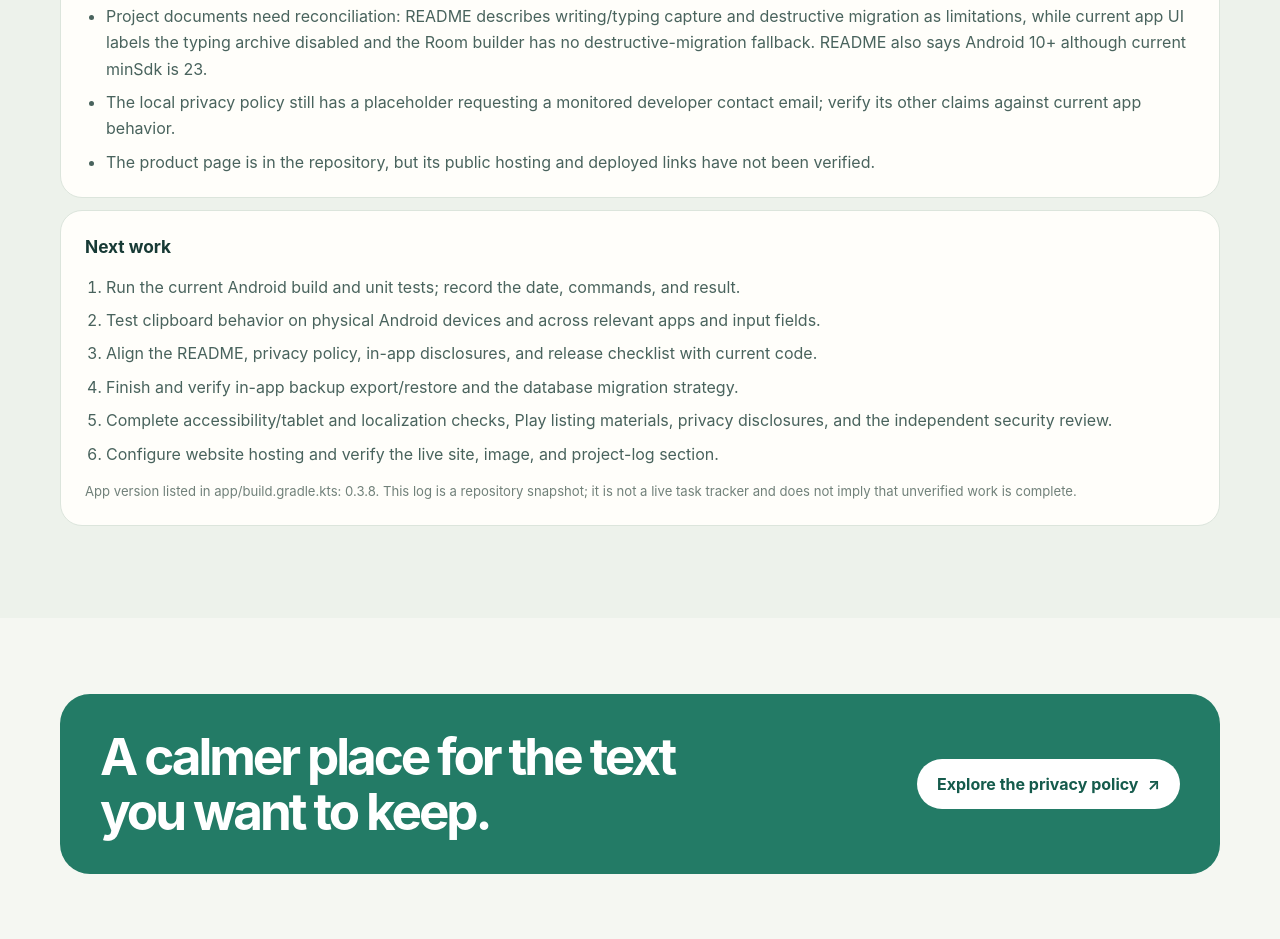
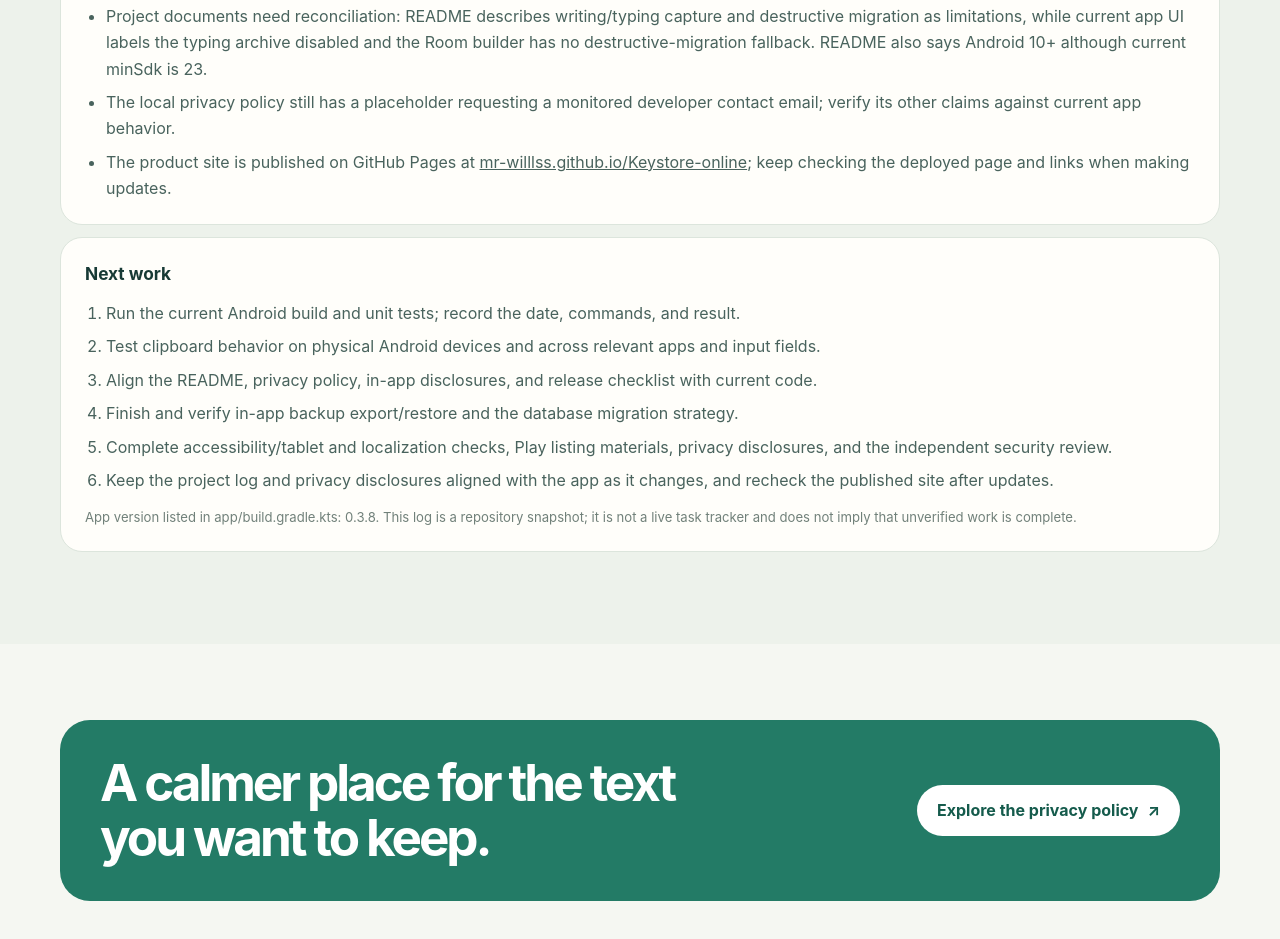
Before and after one commit to Mr-Willlss/Keystore-online, a plain HTML site: page index.html in a window 1280 px wide. Shown: the part 4127-5066 px from the top of the page. Drawn offline with Linux system fonts and the light colour scheme.

Commit message:
Update site deployment status

```diff
--- a/index.html
+++ b/index.html
@@ -398,7 +398,7 @@
             <li>Release checklist work remains, including Play declarations, screenshots, reviewer notes, and device testing.</li>
             <li>Project documents need reconciliation: README describes writing/typing capture and destructive migration as limitations, while current app UI labels the typing archive disabled and the Room builder has no destructive-migration fallback. README also says Android 10+ although current minSdk is 23.</li>
             <li>The local privacy policy still has a placeholder requesting a monitored developer contact email; verify its other claims against current app behavior.</li>
-            <li>The product page is in the repository, but its public hosting and deployed links have not been verified.</li>
+            <li>The product site is published on GitHub Pages at <a href="https://mr-willlss.github.io/Keystore-online/">mr-willlss.github.io/Keystore-online</a>; keep checking the deployed page and links when making updates.</li>
           </ul>
         </div>
         <div class="log-detail">
@@ -409,7 +409,7 @@
             <li>Align the README, privacy policy, in-app disclosures, and release checklist with current code.</li>
             <li>Finish and verify in-app backup export/restore and the database migration strategy.</li>
             <li>Complete accessibility/tablet and localization checks, Play listing materials, privacy disclosures, and the independent security review.</li>
-            <li>Configure website hosting and verify the live site, image, and project-log section.</li>
+            <li>Keep the project log and privacy disclosures aligned with the app as it changes, and recheck the published site after updates.</li>
           </ol>
           <p class="log-evidence">App version listed in app/build.gradle.kts: 0.3.8. This log is a repository snapshot; it is not a live task tracker and does not imply that unverified work is complete.</p>
         </div>
```
